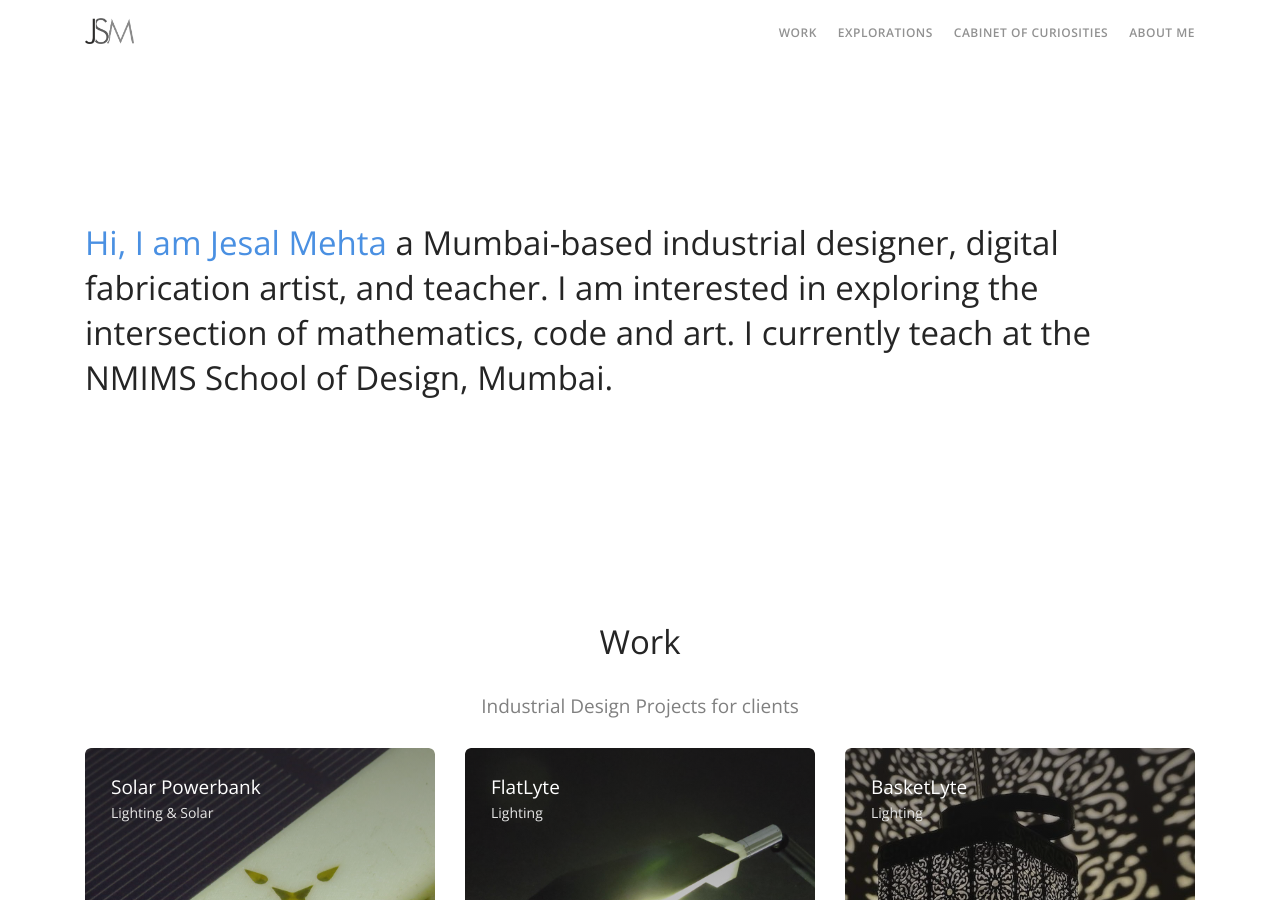
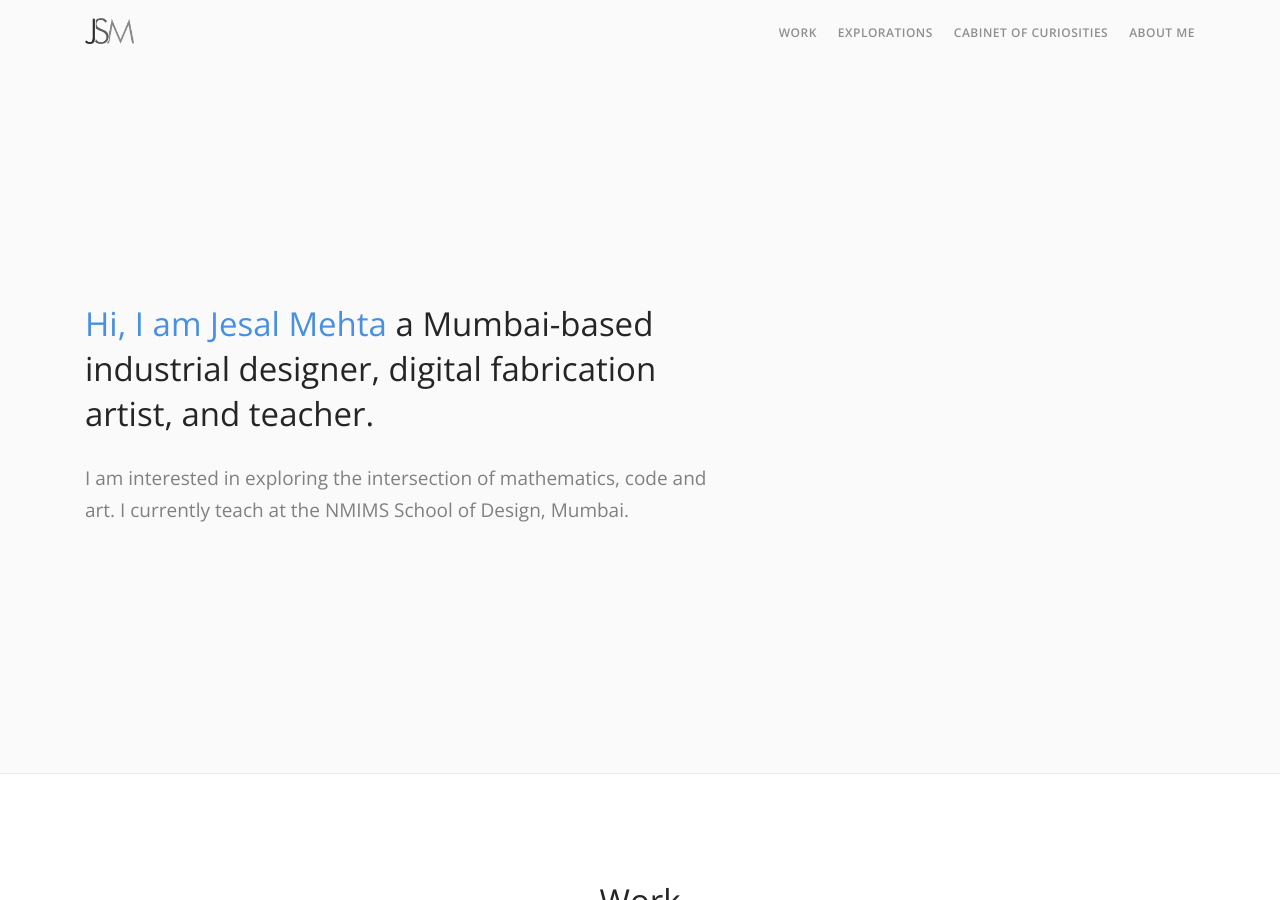
Before and after one commit to jesalmehta/jesalmehta.github.io, a Jekyll site: the page built from index.html, in a window 1280 px wide and 900 px high. Built offline with Jekyll 4.4.1, drawn with Linux system fonts in a browser that asks for light colours; some web fonts are replaced.

Commit message:
update homepage hero, section spacing acorss the website

```diff
--- a/_includes/header.html
+++ b/_includes/header.html
@@ -1,4 +1,8 @@
-<div class="nav-container ">
+{% if page.url == '/' %}
+  <div class="nav-container bg--secondary">
+{% else %}
+  <div class="nav-container">
+{% endif %}
   <div class="bar bar--sm visible-xs">
     <div class="container">
       <div class="row">
--- a/_layouts/explorations.html
+++ b/_layouts/explorations.html
@@ -19,7 +19,7 @@ layout: default
   <!--end of container-->
 </section>
 
-<section class="space--sm">
+<section class="space--xxs space-bottom--sm">
     <div class="container">
         <div class="row">
             <div class="col-md-12">
--- a/_layouts/work.html
+++ b/_layouts/work.html
@@ -2,7 +2,7 @@
 layout: default
 ---
 
-<section class="text-center space--xs unpad--bottom">
+<section class="text-center space--even">
   <div class="container">
     <div class="row">
       <div class="col-sm-10 col-md-8">
--- a/index.html
+++ b/index.html
@@ -1,25 +1,30 @@
 ---
 title: Jesal Mehta - Product Designer
 layout: default
-intro: a Mumbai-based industrial designer, digital fabrication artist, and teacher. I am interested in exploring the
-      intersection of mathematics, code and art. I currently teach at the NMIMS School of Design, Mumbai.
+intro: a Mumbai-based industrial designer, digital fabrication artist, and teacher.
+intro_description: "I am interested in exploring the intersection of mathematics, code and art. I currently teach at the
+NMIMS School of Design, Mumbai."
 ---
 
-<section class="cover height-60">
+<section class="bg--secondary cover height-80">
   <div class="container pos-vertical-center">
     <div class="row">
-      <div class="col-md-12">
-        <span class="h2">
+      <div class="col-lg-7 col-md-9 col-12">
+        <h2>
           <span class="color--primary">Hi, I am {{ site.title }}</span>
           {{ page.intro }}
-        </span>
+        </h2>
+        <p class="lead">
+          {{ page.intro_description }}
+        </p>
       </div>
     </div>
     <!--end of row-->
   </div>
   <!--end of container-->
 </section>
-<section class="text-center space--xxs unpad--bottom">
+
+<section class="text-center">
   <div class="container">
     <div class="row">
       <div class="col-sm-10 col-md-8">
@@ -36,7 +41,8 @@ intro: a Mumbai-based industrial designer, digital fabrication artist, and teach
   </div>
   <!--end of container-->
 </section>
-<section class="space--xxs space-bottom--sm">
+
+<section>
   <div class="container">
     <div class="row">
       <div class="col-sm-12">
@@ -77,7 +83,10 @@ intro: a Mumbai-based industrial designer, digital fabrication artist, and teach
   </div>
   <!--end of container-->
 </section>
-<section class="text-center space--xxs unpad--bottom">
+
+<hr>
+
+<section class="text-center">
   <div class="container">
     <div class="row">
       <div class="col-sm-10 col-md-8">
@@ -94,7 +103,8 @@ intro: a Mumbai-based industrial designer, digital fabrication artist, and teach
   </div>
   <!--end of container-->
 </section>
-<section class="space--xxs space-bottom--sm">
+
+<section>
   <div class="container">
     <div class="row">
       <div class="col-md-12">
@@ -135,7 +145,10 @@ intro: a Mumbai-based industrial designer, digital fabrication artist, and teach
   </div>
   <!--end of container-->
 </section>
-<section class="text-center space--xxs unpad--bottom">
+
+<hr>
+
+<section class="text-center">
   <div class="container">
     <div class="row">
       <div class="col-sm-10 col-md-8">
@@ -152,7 +165,7 @@ intro: a Mumbai-based industrial designer, digital fabrication artist, and teach
   </div>
   <!--end of container-->
 </section>
-<section class="space--xxs space-bottom--sm">
+<section>
   <div class="container">
     <div class="row">
       <div class="col-md-12">
@@ -223,3 +236,5 @@ intro: a Mumbai-based industrial designer, digital fabrication artist, and teach
   </div>
   <!--end of container-->
 </section>
+
+<hr>
```
